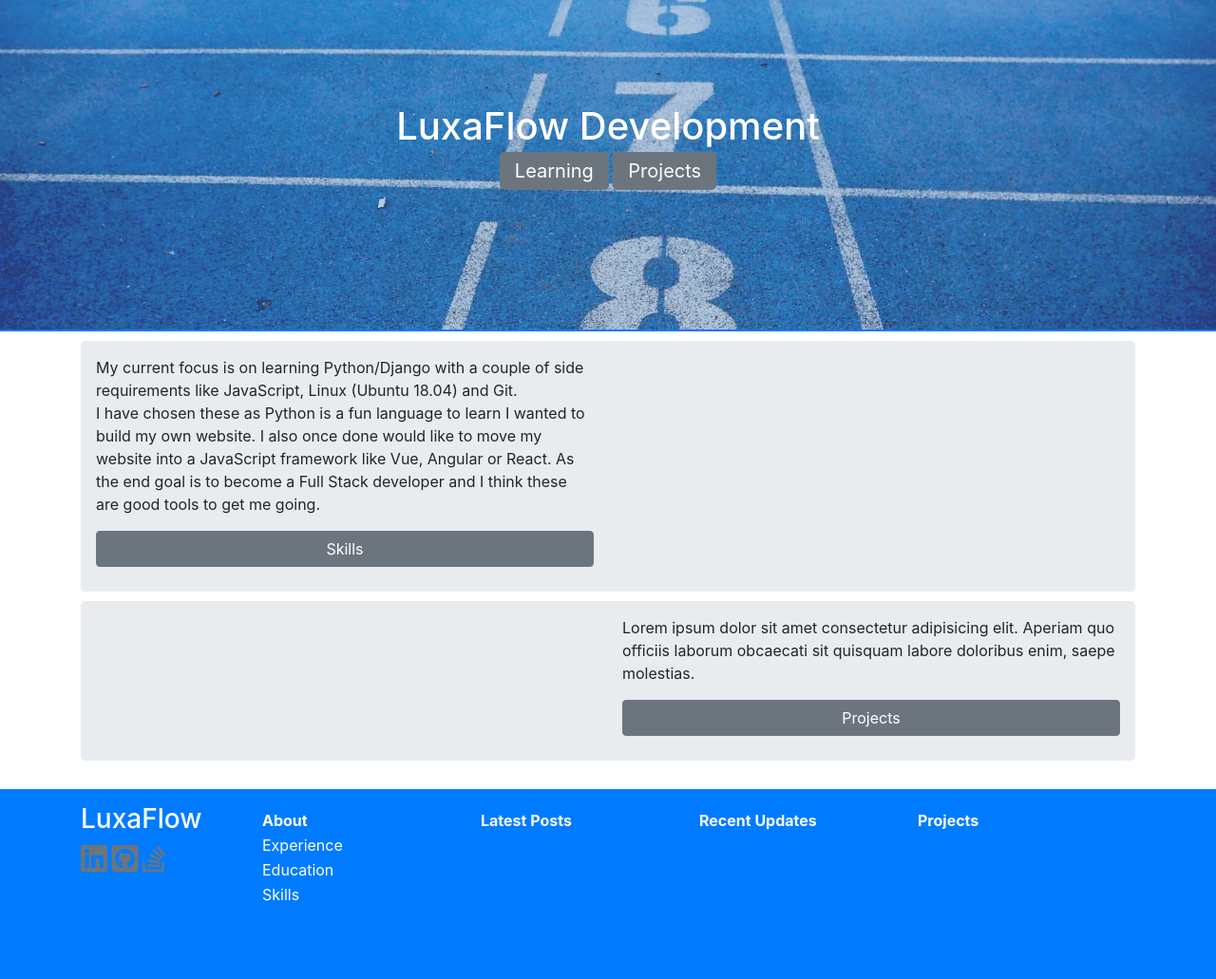
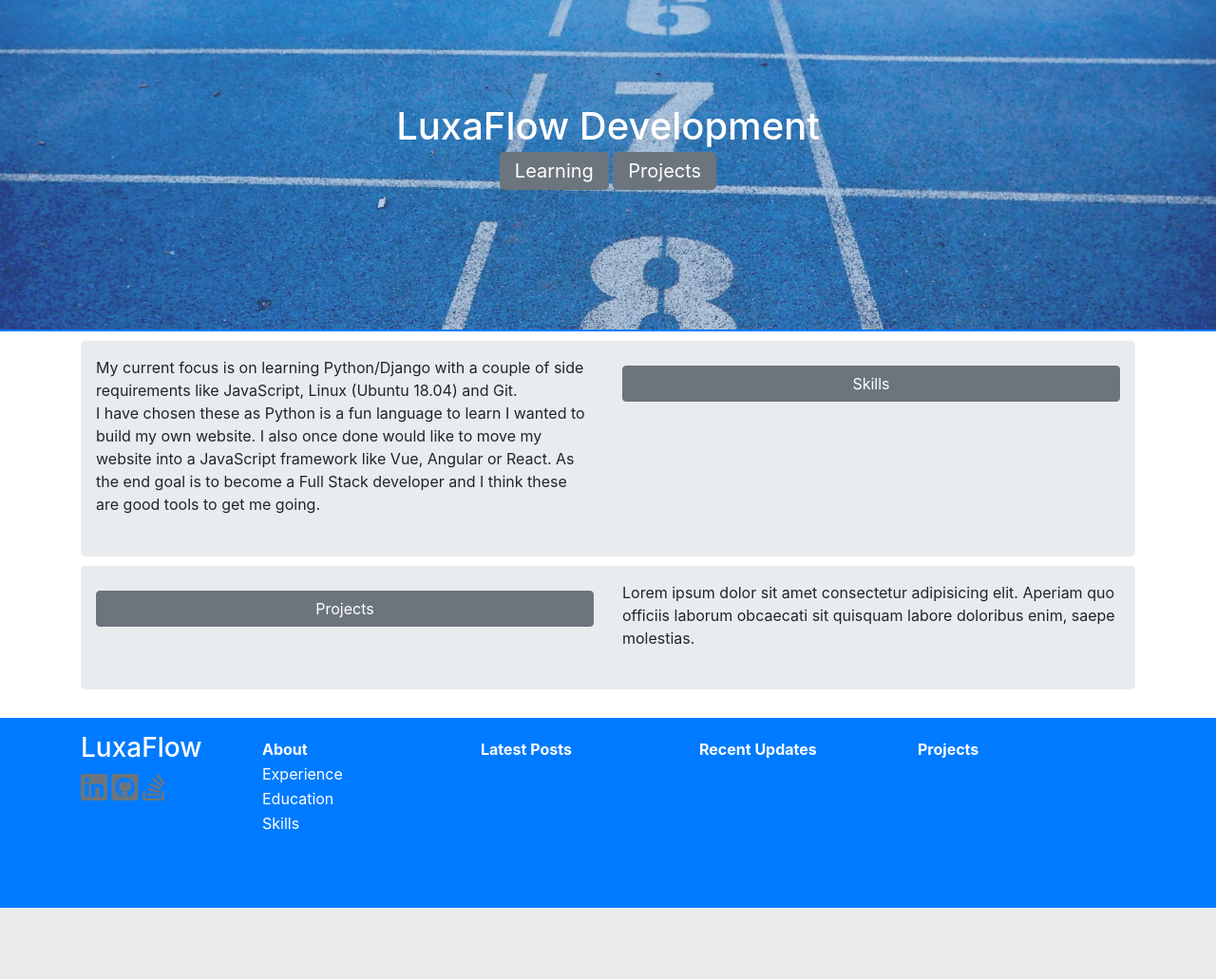
Before and after one commit to luxaflow/luxaflow, a Django app: page / in a window 1280 px wide. Shown: the part 57-1088 px from the top of the page at 95% size. After the commit the page ends 1013 px from the top, so only its background shows below. Run offline with Django 3.2, Linux system fonts and the light colour scheme; data that the repository does not hold is empty; some libraries are stand-ins or nearby versions.

Commit message:
placed buttons on index page in correct position

```diff
--- a/src/static/css/main.css
+++ b/src/static/css/main.css
@@ -54,7 +54,12 @@ section .row {
 
 .section-projects .btn-projects,
 .section-learning .btn-learning {
-    width: 100%
+    width: 100%;
+    margin-top: 10px;
+}
+
+.section-learning .btn-row {
+    margin-bottom: 0;
 }
 
 .post-title {
--- a/templates/pages/index.html
+++ b/templates/pages/index.html
@@ -10,7 +10,6 @@
             I have chosen these as Python is a fun language to learn I wanted to build my own website. I also once done would like
             to move my website into a JavaScript framework like Vue, Angular or React. As the end goal is to become a Full Stack
             developer and I think these are good tools to get me going.</p>
-            <a href="{% url 'about' data_type='skill' %}" class="btn btn-secondary btn-learning">Skills</a>
         </div>
         <div class="col-md-6">
             <ul class="list-group">
@@ -43,6 +42,12 @@
                 </li>
                 {% endfor %}
             </ul>
+            <a href="{% url 'about' data_type='skill' %}" class="btn btn-secondary btn-learning">Skills</a>
+        </div>
+    </div>
+    <div class="row btn-row">
+        <div class="col-md-6 offset-md-6">
+
         </div>
     </div>
 </section>
@@ -58,10 +63,10 @@
                     </li>
                     {% endfor %}
                 </ul>
+                <a href="{% url 'project_list' %}" class="btn btn-secondary btn-projects">Projects</a>
             </div>
             <div class=" col-md-6">
                 <p>Lorem ipsum dolor sit amet consectetur adipisicing elit. Aperiam quo officiis laborum obcaecati sit quisquam labore doloribus enim, saepe molestias.</p>
-                <a href="{% url 'project_list' %}" class="btn btn-secondary btn-projects">Projects</a>
             </div>
         </div>
     </div>
```
